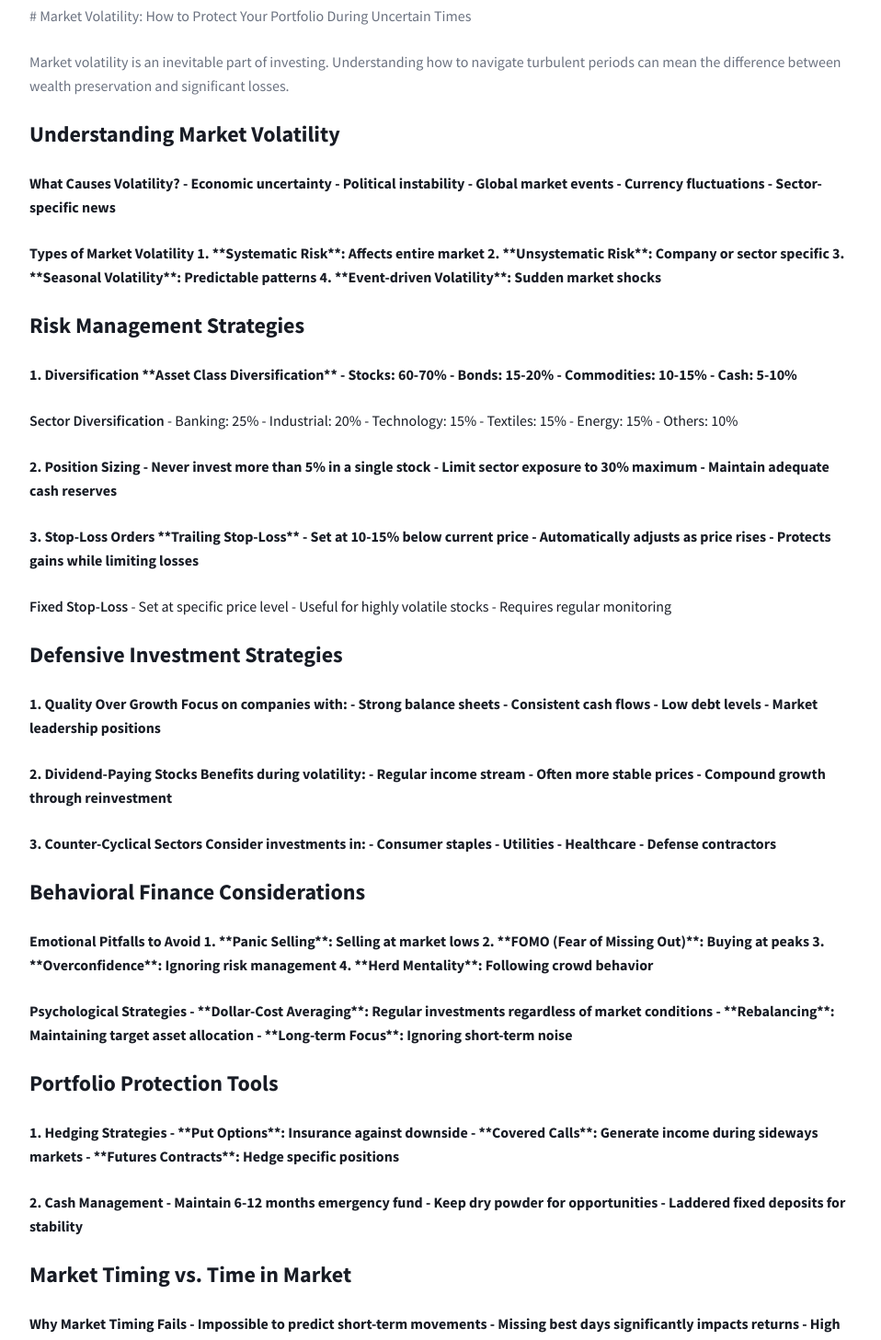
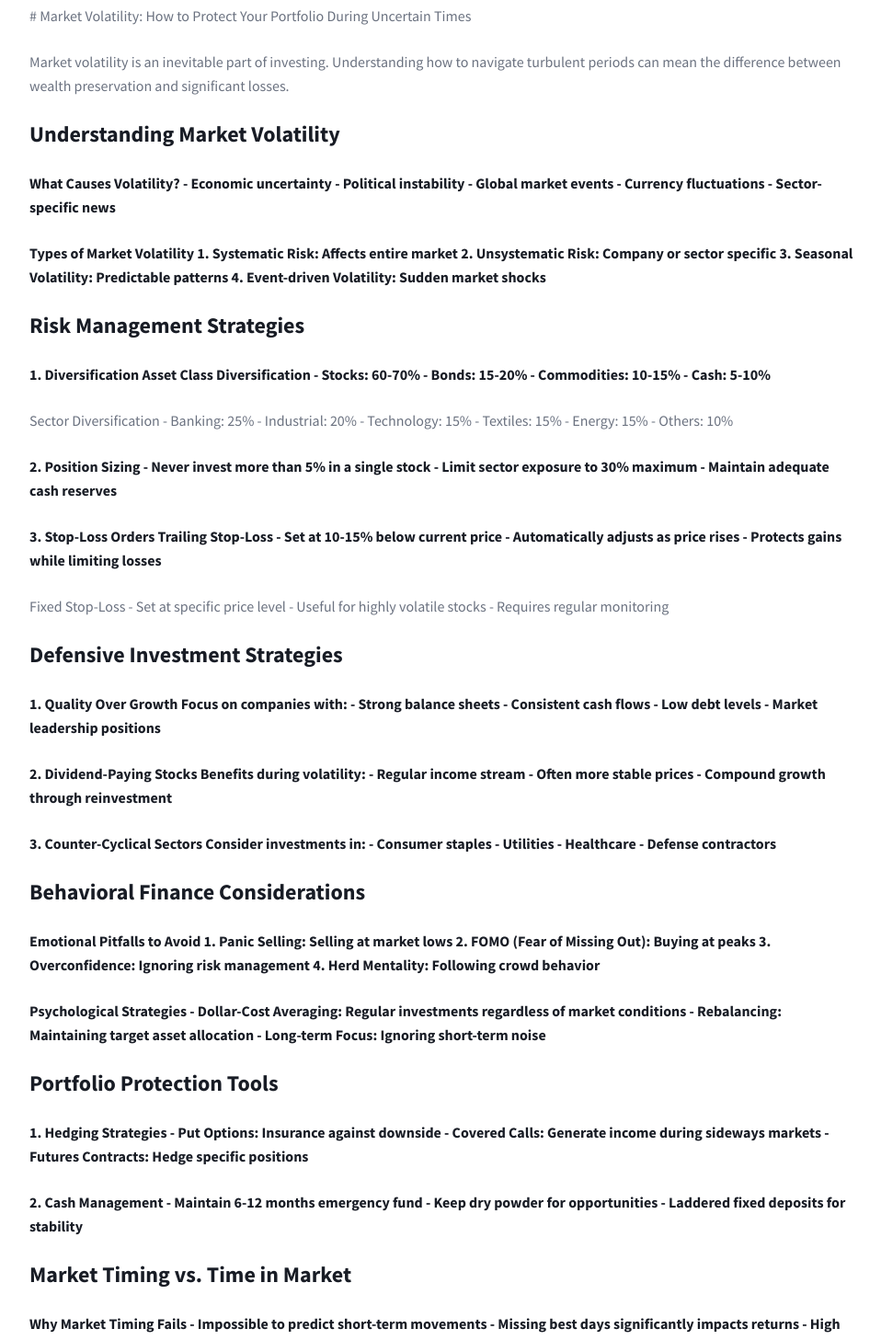
Before and after one commit to furqan-debug/InvestingSparkle, a React (Vite) app: page /blog/market-volatility-portfolio-protection-strategies in a window 1280 px wide. Shown: the part 980-2437 px from the top of the page at 92% size, without its empty margins (160-1118 px from the left). Built offline with nearby package versions, Linux system fonts and the light colour scheme.

Commit message:
Refine blog content and images
Remove asterisks from blog content and add images to improve readability and visual appeal.

```diff
--- a/src/data/blogData.ts
+++ b/src/data/blogData.ts
@@ -1,4 +1,3 @@
-
 export interface BlogPost {
   id: string;
   title: string;
@@ -30,9 +29,9 @@ The Pakistan Stock Exchange (PSX) has demonstrated exceptional performance in th
 The KSE-100 index has gained over 15% in the past quarter, outperforming many regional markets. Several factors have contributed to this remarkable performance:
 
 ### Banking Sector Leadership
-- **Habib Bank Limited (HBL)** reported a 22% increase in quarterly profits
-- **United Bank Limited (UBL)** showed strong credit growth of 18%
-- **MCB Bank** maintained its position as a market leader with consistent dividend payouts
+- Habib Bank Limited (HBL) reported a 22% increase in quarterly profits
+- United Bank Limited (UBL) showed strong credit growth of 18%
+- MCB Bank maintained its position as a market leader with consistent dividend payouts
 
 ### Foreign Investment Inflow
 International investors have shown renewed interest in Pakistani equities, with foreign direct investment increasing by 12% compared to the previous quarter.
@@ -47,17 +46,17 @@ The banking sector continues to be the primary driver of market growth. Key fact
 
 ### Technology Sector Emergence
 Pakistani technology companies are gaining traction:
-- **TRG Pakistan** showing consistent growth in IT services
-- **Systems Limited** expanding international operations
-- **NetSol Technologies** securing major contracts
+- TRG Pakistan showing consistent growth in IT services
+- Systems Limited expanding international operations
+- NetSol Technologies securing major contracts
 
 ## Investment Recommendations
 
 For retail investors looking to capitalize on this momentum:
 
-1. **Diversified Portfolio Approach**: Consider blue-chip stocks across different sectors
-2. **Long-term Investment Strategy**: Focus on companies with strong fundamentals
-3. **Risk Management**: Implement proper stop-loss mechanisms
+1. Diversified Portfolio Approach: Consider blue-chip stocks across different sectors
+2. Long-term Investment Strategy: Focus on companies with strong fundamentals
+3. Risk Management: Implement proper stop-loss mechanisms
 
 ## Market Outlook
 
@@ -76,7 +75,7 @@ The Pakistan Stock Exchange's recent performance underscores the potential for s
     date: "December 15, 2024",
     readTime: "8 min read",
     author: "Muhammad Ahmad",
-    image: "/placeholder.svg",
+    image: "https://images.unsplash.com/photo-1611974789855-9c2a0a7236a3?w=800&h=400&fit=crop&auto=format",
     slug: "pakistan-stock-exchange-new-heights-kse100-analysis",
     tags: ["KSE-100", "Banking", "Investment", "Market Analysis"],
     metaDescription: "Complete analysis of Pakistan Stock Exchange KSE-100 index performance in Q4 2024, banking sector growth, and investment opportunities.",
@@ -103,31 +102,31 @@ Blue chip stocks are characterized by:
 ## Our Top 5 Blue Chip Picks
 
 ### 1. Habib Bank Limited (HBL)
-**Ticker: HBL**
+Ticker: HBL
 - Market Cap: PKR 285 billion
 - Dividend Yield: 8.5%
 - Why we like it: Largest private bank with strong international presence
 
 ### 2. Lucky Cement Limited
-**Ticker: LUCK**
+Ticker: LUCK
 - Market Cap: PKR 195 billion
 - Dividend Yield: 6.2%
 - Why we like it: Market leader in cement industry with CPEC benefits
 
 ### 3. Oil & Gas Development Company (OGDC)
-**Ticker: OGDC**
+Ticker: OGDC
 - Market Cap: PKR 320 billion
 - Dividend Yield: 12.8%
 - Why we like it: Largest exploration company with government backing
 
 ### 4. Engro Corporation Limited
-**Ticker: ENGRO**
+Ticker: ENGRO
 - Market Cap: PKR 125 billion
 - Dividend Yield: 5.8%
 - Why we like it: Diversified conglomerate with strong growth prospects
 
 ### 5. Pakistan Tobacco Company (PTC)
-**Ticker: PTC**
+Ticker: PTC
 - Market Cap: PKR 89 billion
 - Dividend Yield: 15.2%
 - Why we like it: Consistent cash flow and high dividend yields
@@ -135,9 +134,9 @@ Blue chip stocks are characterized by:
 ## Investment Strategy
 
 When investing in blue chip stocks:
-- **Dollar-cost averaging**: Invest fixed amounts regularly
-- **Dividend reinvestment**: Compound your returns
-- **Long-term focus**: Hold for 5+ years minimum
+- Dollar-cost averaging: Invest fixed amounts regularly
+- Dividend reinvestment: Compound your returns
+- Long-term focus: Hold for 5+ years minimum
 
 ## Risk Considerations
 
@@ -155,7 +154,7 @@ Blue chip stocks form the foundation of wealth creation in the Pakistan Stock Ex
     date: "December 12, 2024",
     readTime: "6 min read",
     author: "Sarah Khan",
-    image: "/placeholder.svg",
+    image: "https://images.unsplash.com/photo-1460925895917-afdab827c52f?w=800&h=400&fit=crop&auto=format",
     slug: "top-5-blue-chip-stocks-pakistan-long-term-investment",
     tags: ["Blue Chip", "Long-term Investment", "Dividends", "PSX"],
     metaDescription: "Comprehensive guide to Pakistan's top 5 blue chip stocks for long-term investment, including HBL, LUCK, OGDC, ENGRO, and PTC analysis.",
@@ -173,9 +172,9 @@ For Muslim investors, ensuring investments align with Islamic principles is para
 ## Understanding Shariah Compliance
 
 ### Key Principles
-- **Prohibition of Riba (Interest)**: No involvement in interest-based transactions
-- **No Gharar (Excessive Uncertainty)**: Avoid highly speculative investments
-- **Halal Business Activities**: Companies must operate in permissible sectors
+- Prohibition of Riba (Interest): No involvement in interest-based transactions
+- No Gharar (Excessive Uncertainty): Avoid highly speculative investments
+- Halal Business Activities: Companies must operate in permissible sectors
 
 ### Prohibited Sectors
 - Conventional banking and insurance
@@ -186,26 +185,26 @@ For Muslim investors, ensuring investments align with Islamic principles is para
 ## Shariah-Compliant Stock Categories
 
 ### 1. Industrial Sector
-- **Fauji Fertilizer Company (FFC)**: Agricultural chemicals
-- **Pakistan State Oil (PSO)**: Energy distribution
-- **Packages Limited**: Food packaging
+- Fauji Fertilizer Company (FFC): Agricultural chemicals
+- Pakistan State Oil (PSO): Energy distribution
+- Packages Limited: Food packaging
 
 ### 2. Textile Sector
-- **Nishat Mills**: Cotton textiles
-- **Gul Ahmed Textile Mills**: Diversified textiles
-- **Kohinoor Textile Mills**: Yarn and fabric
+- Nishat Mills: Cotton textiles
+- Gul Ahmed Textile Mills: Diversified textiles
+- Kohinoor Textile Mills: Yarn and fabric
 
 ### 3. Technology Sector
-- **Systems Limited**: IT services
-- **TRG Pakistan**: Software development
-- **NetSol Technologies**: Financial software
+- Systems Limited: IT services
+- TRG Pakistan: Software development
+- NetSol Technologies: Financial software
 
 ## Shariah Screening Process
 
 ### Financial Ratios Check
-1. **Debt-to-Market Cap**: Should be less than 33%
-2. **Interest Income**: Should be less than 5% of total income
-3. **Cash and Interest-bearing Securities**: Should be less than 33%
+1. Debt-to-Market Cap: Should be less than 33%
+2. Interest Income: Should be less than 5% of total income
+3. Cash and Interest-bearing Securities: Should be less than 33%
 
 ### Business Activity Screening
 - Primary business must be halal
@@ -229,14 +228,14 @@ If a company has minor non-compliant income:
 ## Recommended Shariah-Compliant Stocks
 
 ### High Growth Potential
-1. **Lucky Cement** (LUCK)
-2. **Fauji Fertilizer** (FFC)
-3. **Systems Limited** (SYS)
+1. Lucky Cement (LUCK)
+2. Fauji Fertilizer (FFC)
+3. Systems Limited (SYS)
 
 ### Dividend Focused
-1. **Nishat Mills** (NML)
-2. **Packages Limited** (PKGS)
-3. **PSO** (PSO)
+1. Nishat Mills (NML)
+2. Packages Limited (PKGS)
+3. PSO (PSO)
 
 ## Working with Shariah Advisors
 
@@ -253,7 +252,7 @@ Shariah-compliant investing in PSX offers numerous opportunities for Muslim inve
     date: "December 10, 2024",
     readTime: "7 min read",
     author: "Dr. Ahmed Malik",
-    image: "/placeholder.svg",
+    image: "https://images.unsplash.com/photo-1579952363873-27d3bfad9c0d?w=800&h=400&fit=crop&auto=format",
     slug: "shariah-compliant-investment-guide-pakistani-muslims",
     tags: ["Shariah Compliant", "Islamic Finance", "Halal Investment", "Muslim Investors"],
     metaDescription: "Complete guide to Shariah-compliant investing in Pakistan Stock Exchange for Muslim investors, including halal stock screening and portfolio building.",
@@ -278,21 +277,21 @@ Market volatility is an inevitable part of investing. Understanding how to navig
 - Sector-specific news
 
 ### Types of Market Volatility
-1. **Systematic Risk**: Affects entire market
-2. **Unsystematic Risk**: Company or sector specific
-3. **Seasonal Volatility**: Predictable patterns
-4. **Event-driven Volatility**: Sudden market shocks
+1. Systematic Risk: Affects entire market
+2. Unsystematic Risk: Company or sector specific
+3. Seasonal Volatility: Predictable patterns
+4. Event-driven Volatility: Sudden market shocks
 
 ## Risk Management Strategies
 
 ### 1. Diversification
-**Asset Class Diversification**
+Asset Class Diversification
 - Stocks: 60-70%
 - Bonds: 15-20%
 - Commodities: 10-15%
 - Cash: 5-10%
 
-**Sector Diversification**
+Sector Diversification
 - Banking: 25%
 - Industrial: 20%
 - Technology: 15%
@@ -306,12 +305,12 @@ Market volatility is an inevitable part of investing. Understanding how to navig
 - Maintain adequate cash reserves
 
 ### 3. Stop-Loss Orders
-**Trailing Stop-Loss**
+Trailing Stop-Loss
 - Set at 10-15% below current price
 - Automatically adjusts as price rises
 - Protects gains while limiting losses
 
-**Fixed Stop-Loss**
+Fixed Stop-Loss
 - Set at specific price level
 - Useful for highly volatile stocks
 - Requires regular monitoring
@@ -341,22 +340,22 @@ Consider investments in:
 ## Behavioral Finance Considerations
 
 ### Emotional Pitfalls to Avoid
-1. **Panic Selling**: Selling at market lows
-2. **FOMO (Fear of Missing Out)**: Buying at peaks
-3. **Overconfidence**: Ignoring risk management
-4. **Herd Mentality**: Following crowd behavior
+1. Panic Selling: Selling at market lows
+2. FOMO (Fear of Missing Out): Buying at peaks
+3. Overconfidence: Ignoring risk management
+4. Herd Mentality: Following crowd behavior
 
 ### Psychological Strategies
-- **Dollar-Cost Averaging**: Regular investments regardless of market conditions
-- **Rebalancing**: Maintaining target asset allocation
-- **Long-term Focus**: Ignoring short-term noise
+- Dollar-Cost Averaging: Regular investments regardless of market conditions
+- Rebalancing: Maintaining target asset allocation
+- Long-term Focus: Ignoring short-term noise
 
 ## Portfolio Protection Tools
 
 ### 1. Hedging Strategies
-- **Put Options**: Insurance against downside
-- **Covered Calls**: Generate income during sideways markets
-- **Futures Contracts**: Hedge specific positions
+- Put Options: Insurance against downside
+- Covered Calls: Generate income during sideways markets
+- Futures Contracts: Hedge specific positions
 
 ### 2. Cash Management
 - Maintain 6-12 months emergency fund
@@ -402,7 +401,7 @@ Remember: volatility is the price of admission to superior long-term returns. Th
     date: "December 8, 2024",
     readTime: "9 min read",
     author: "Ali Hassan",
-    image: "/placeholder.svg",
+    image: "https://images.unsplash.com/photo-1590283603385-17ffb3a7f29f?w=800&h=400&fit=crop&auto=format",
     slug: "market-volatility-portfolio-protection-strategies",
     tags: ["Risk Management", "Portfolio Protection", "Market Volatility", "Investment Strategy"],
     metaDescription: "Comprehensive guide to protecting your investment portfolio during market volatility with proven risk management strategies and defensive investment approaches.",
--- a/src/pages/BlogPost.tsx
+++ b/src/pages/BlogPost.tsx
@@ -182,19 +182,16 @@ const BlogPost = () => {
                         return `<h${level} class="text-${4-level}xl font-bold text-foreground mt-8 mb-4">${text}</h${level}>`;
                       }
                       if (paragraph.startsWith('- ')) {
-                        return `<ul class="list-disc ml-6 space-y-2">${paragraph.split('\n').map(item =>
+                        return `<ul class="list-disc ml-6 space-y-2 mb-6">${paragraph.split('\n').map(item =>
                           item.startsWith('- ') ? `<li class="text-muted-foreground">${item.substring(2)}</li>` : ''
                         ).join('')}</ul>`;
                       }
                       if (paragraph.match(/^\d+\./)) {
-                        return `<ol class="list-decimal ml-6 space-y-2">${paragraph.split('\n').map(item =>
+                        return `<ol class="list-decimal ml-6 space-y-2 mb-6">${paragraph.split('\n').map(item =>
                           item.match(/^\d+\./) ? `<li class="text-muted-foreground">${item.replace(/^\d+\.\s*/, '')}</li>` : ''
                         ).join('')}</ol>`;
                       }
-                      if (paragraph.includes('**')) {
-                        return `<p class="mb-4">${paragraph.replace(/\*\*(.*?)\*\*/g, '<strong class="font-semibold text-foreground">$1</strong>')}</p>`;
-                      }
-                      return paragraph.trim() ? `<p class="mb-4 text-muted-foreground">${paragraph}</p>` : '';
+                      return paragraph.trim() ? `<p class="mb-4 text-muted-foreground leading-relaxed">${paragraph}</p>` : '';
                     })
                     .join('')
                 }}
```
Also changed, not shown: src/components/BlogCard.tsx (+28 -16 lines).
